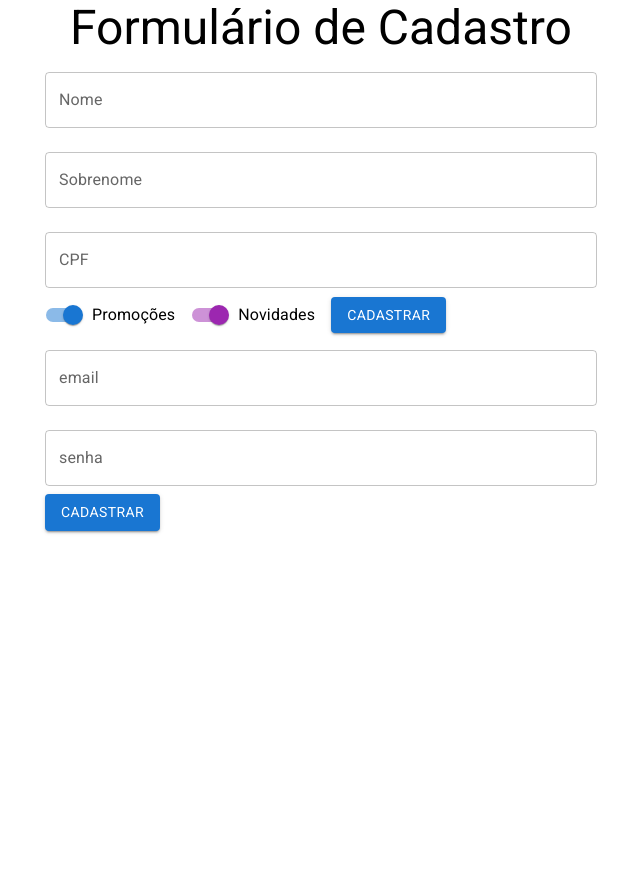
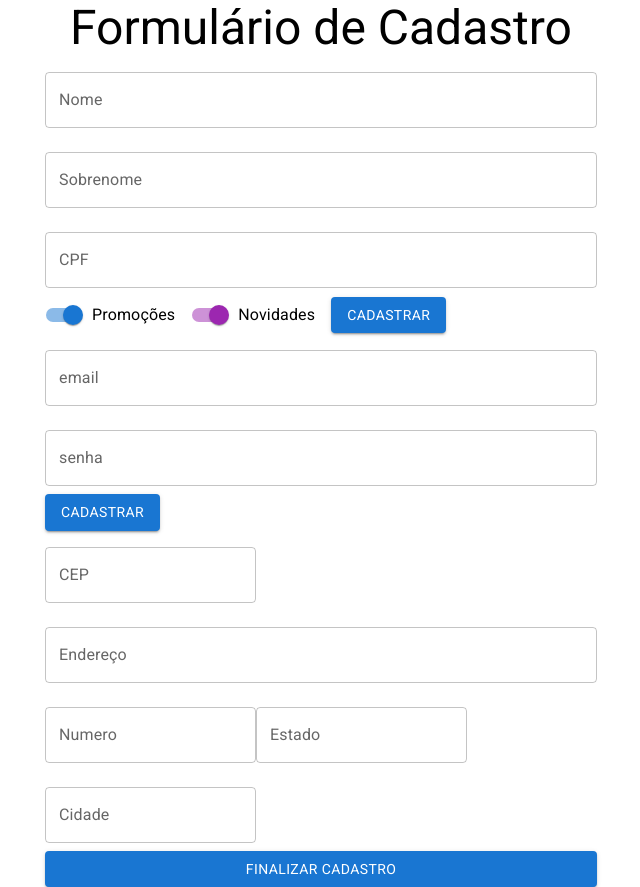
Before and after one commit to AugustoEduardo/react-formulario, a React (Create React App) app: page / in a window 1280 px wide. Shown: the whole page, without its empty margins (319-959 px from the left). Before the commit the page ends 800 px from the top, so only its background shows below. Built offline with nearby package versions, Linux system fonts and the light colour scheme.

Commit message:
Criando o formulário de Entrega

```diff
--- /dev/null
+++ b/src/components/FormularioCadastro/DadosEntrega.jsx
@@ -0,0 +1,60 @@
+import { Button, TextField } from "@mui/material";
+import React from "react";
+
+function DadosEntrega() {
+    return (
+        <form>
+            <TextField
+                id="cep"
+                label="CEP"
+                type="number"
+                color="primary"
+                variant="outlined"
+                margin="normal"
+            />
+
+            <TextField
+                id="endereco"
+                label="Endereço"
+                type="text"
+                color="primary"
+                variant="outlined"
+                margin="normal"
+                fullWidth
+            />
+
+            <TextField
+                id="numero"
+                label="Numero"
+                type="number"
+                color="primary"
+                variant="outlined"
+                margin="normal"
+            />
+
+            <TextField
+                id="estado"
+                label="Estado"
+                type="text"
+                color="primary"
+                variant="outlined"
+                margin="normal"
+            />
+
+            <TextField
+                id="cidade"
+                label="Cidade"
+                type="text"
+                color="primary"
+                variant="outlined"
+                margin="normal"
+            />
+
+            <Button type="submit" variant="contained" fullWidth>
+                Finalizar Cadastro
+            </Button>
+        </form>
+    )
+}
+
+export default DadosEntrega
--- a/src/components/FormularioCadastro/DadosUsuario.jsx
+++ b/src/components/FormularioCadastro/DadosUsuario.jsx
@@ -9,7 +9,7 @@
                 id="email"
                 label="email"
                 type="email"
-                color="secondary"
+                color="primary"
                 variant="outlined"
                 margin="normal"
                 fullWidth
@@ -19,7 +19,7 @@
                 id="senha"
                 label="senha"
                 type="password"
-                color="secondary"
+                color="primary"
                 variant="outlined"
                 margin="normal"
                 fullWidth
--- a/src/components/FormularioCadastro/FormularioCadastro.jsx
+++ b/src/components/FormularioCadastro/FormularioCadastro.jsx
@@ -1,6 +1,7 @@
 import React from "react";
 import DadosPessoais from "./DadosPessoais";
 import DadosUsuario from "./DadosUsuario";
+import DadosEntrega from "./DadosEntrega";
 
 function FormularioCadastro({aoEnviar, validarCPF}) {
 
@@ -8,6 +9,7 @@
         <>
             <DadosPessoais aoEnviar={aoEnviar} validarCPF={validarCPF}/>
             <DadosUsuario/>
+            <DadosEntrega/>
         </>
     )
 }
```
